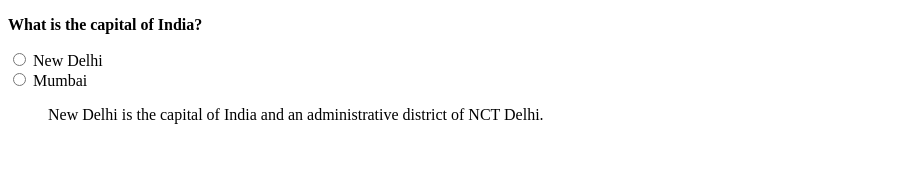
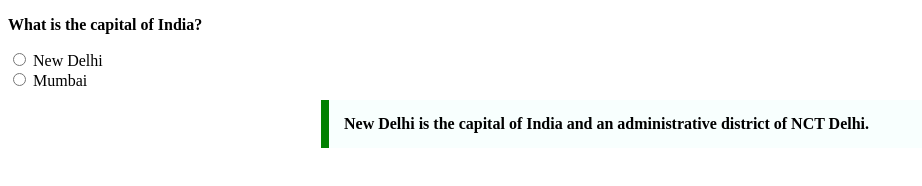
Before and after one commit to acciojob/trivia-soumya773, a website: page main.html in a window 1280 px wide. Shown: the whole page, without its empty margins (0-922 px from the left). Drawn offline with Linux system fonts and the light colour scheme.

Commit message:
created a submission

```diff
--- a/styles.css
+++ b/styles.css
@@ -1,7 +1,7 @@
 
 
 
-        .quotation {
+        .cite {
             max-width: 600px;
             margin: 10px auto;
             padding: 15px;
```
